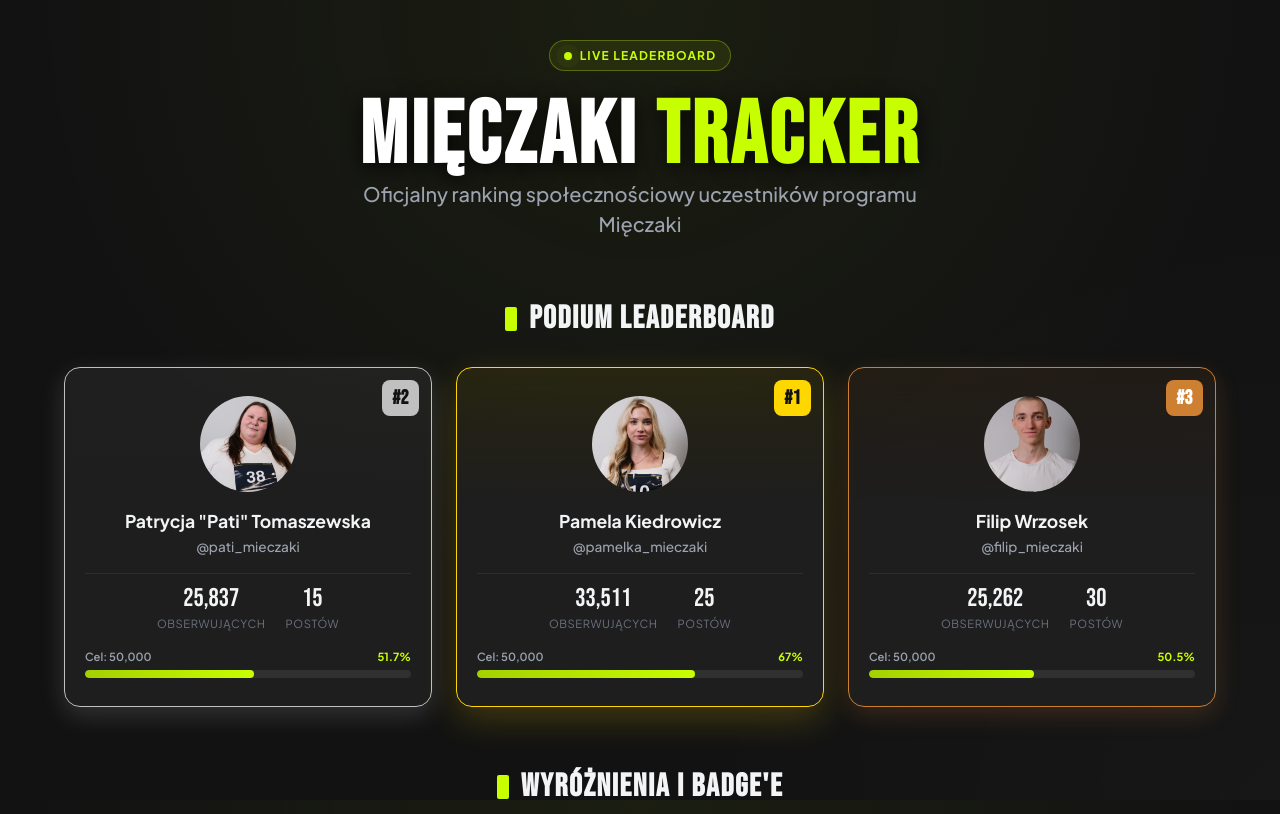
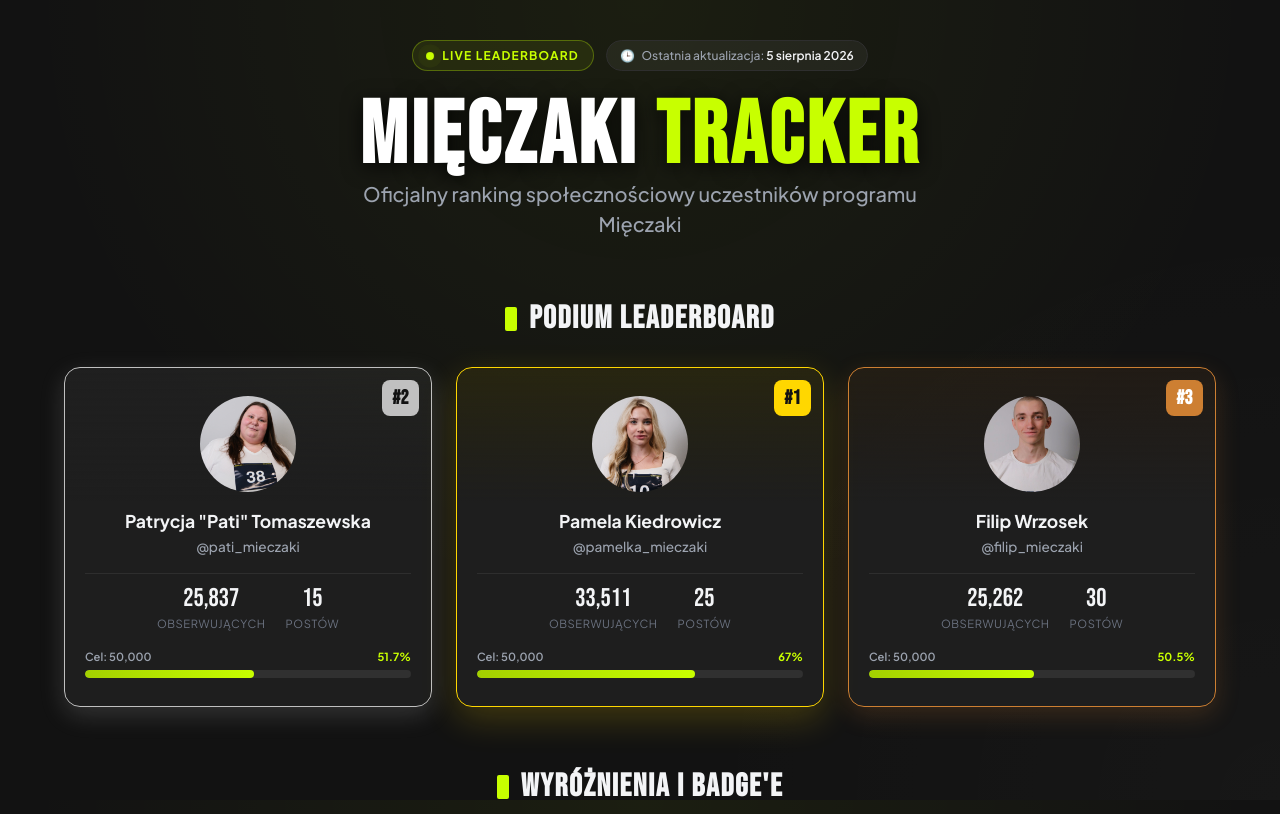
Before and after one commit to devshareshare/mieczaki-tracker, a website built with Vite: page index.html in a window 1280 px wide. Shown: the top 814 px of the page. Built offline with nearby package versions, Linux system fonts and the light colour scheme.

Commit message:
feat: add last updated date widget to header

```diff
--- a/src/components/Header.ts
+++ b/src/components/Header.ts
@@ -1,14 +1,39 @@
-import type { Contestant } from "../types/data";
+import type { Contestant, LatestSnapshot } from "../types/data";
 
-export function createHeader(_contestants: Contestant[]): HTMLElement {
+function formatDate(isoString?: string): string {
+  if (!isoString) return "dzisiaj";
+  try {
+    const date = new Date(isoString);
+    return date.toLocaleDateString("pl-PL", {
+      day: "numeric",
+      month: "long",
+      year: "numeric",
+    });
+  } catch {
+    return "dzisiaj";
+  }
+}
+
+export function createHeader(
+  _contestants: Contestant[],
+  latest?: LatestSnapshot,
+): HTMLElement {
   const header = document.createElement("header");
   header.className = "header";
 
+  const formattedDate = formatDate(latest?.timestamp);
+
   header.innerHTML = `
     <div class="header-container">
-      <div class="header-badge">
-        <span class="pulse-dot"></span>
-        <span>LIVE LEADERBOARD</span>
+      <div class="header-badges-row">
+        <div class="header-badge">
+          <span class="pulse-dot"></span>
+          <span>LIVE LEADERBOARD</span>
+        </div>
+        <div class="last-updated-badge">
+          <span class="clock-icon">🕒</span>
+          <span>Ostatnia aktualizacja: <strong>${formattedDate}</strong></span>
+        </div>
       </div>
       <h1 class="header-title">MIĘCZAKI <span>TRACKER</span></h1>
       <p class="header-subtitle">Oficjalny ranking społecznościowy uczestników programu Mięczaki</p>
@@ -21,8 +46,9 @@ export function createHeader(_contestants: Contestant[]): HTMLElement {
 export function renderHeader(
   container: HTMLElement,
   contestants: Contestant[],
+  latest?: LatestSnapshot,
 ): HTMLElement {
-  const headerElement = createHeader(contestants);
+  const headerElement = createHeader(contestants, latest);
   container.appendChild(headerElement);
   return headerElement;
 }
--- a/src/main.ts
+++ b/src/main.ts
@@ -18,7 +18,7 @@ function initApp(): void {
   const history = historyData as HistorySnapshot[];
   const rankedContestants = getRankedContestants(latest);
 
-  renderHeader(app, rankedContestants);
+  renderHeader(app, rankedContestants, latest);
   renderPodium(app, rankedContestants);
   renderBadges(app, latest, history);
   renderTileGrid(app, rankedContestants);
--- a/src/styles/main.css
+++ b/src/styles/main.css
@@ -69,6 +69,15 @@ body {
   gap: 1.25rem;
 }
 
+.header-badges-row {
+  display: flex;
+  align-items: center;
+  justify-content: center;
+  flex-wrap: wrap;
+  gap: 0.75rem;
+  margin-bottom: 1.5rem;
+}
+
 .header-badge {
   display: inline-flex;
   align-items: center;
@@ -82,7 +91,24 @@ body {
   font-weight: 700;
   letter-spacing: 0.1em;
   text-transform: uppercase;
-  margin-bottom: 1.5rem;
+}
+
+.last-updated-badge {
+  display: inline-flex;
+  align-items: center;
+  gap: 0.4rem;
+  padding: 0.35rem 0.85rem;
+  background: rgba(255, 255, 255, 0.05);
+  border: 1px solid var(--border-color);
+  border-radius: 9999px;
+  color: var(--text-muted);
+  font-size: 0.75rem;
+  font-weight: 500;
+}
+
+.last-updated-badge strong {
+  color: var(--text-main);
+  font-weight: 600;
 }
 
 .pulse-dot {
```
